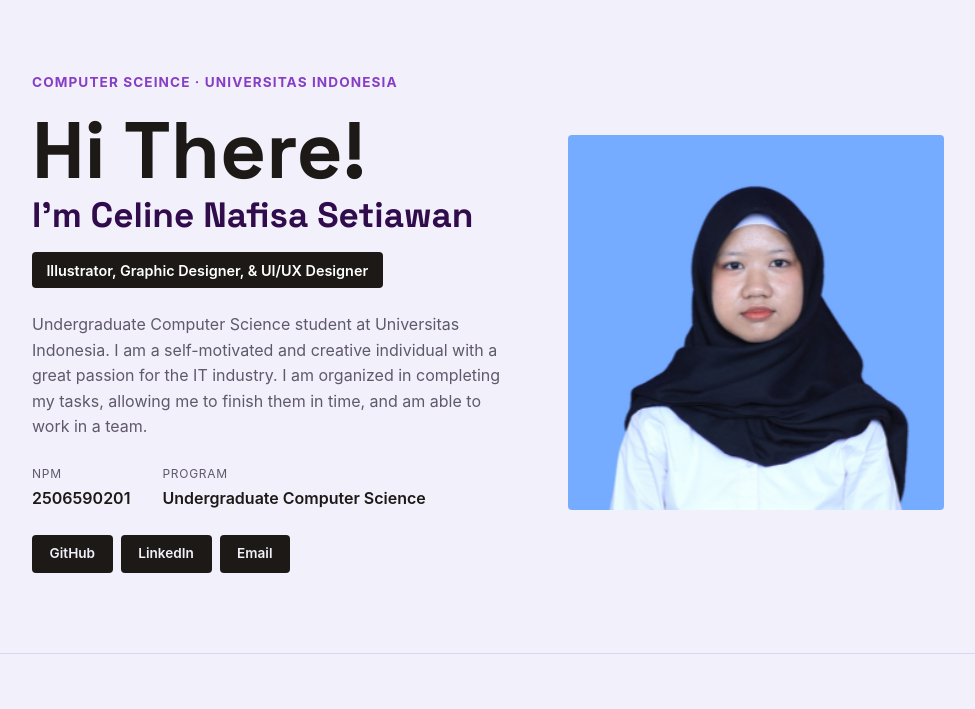
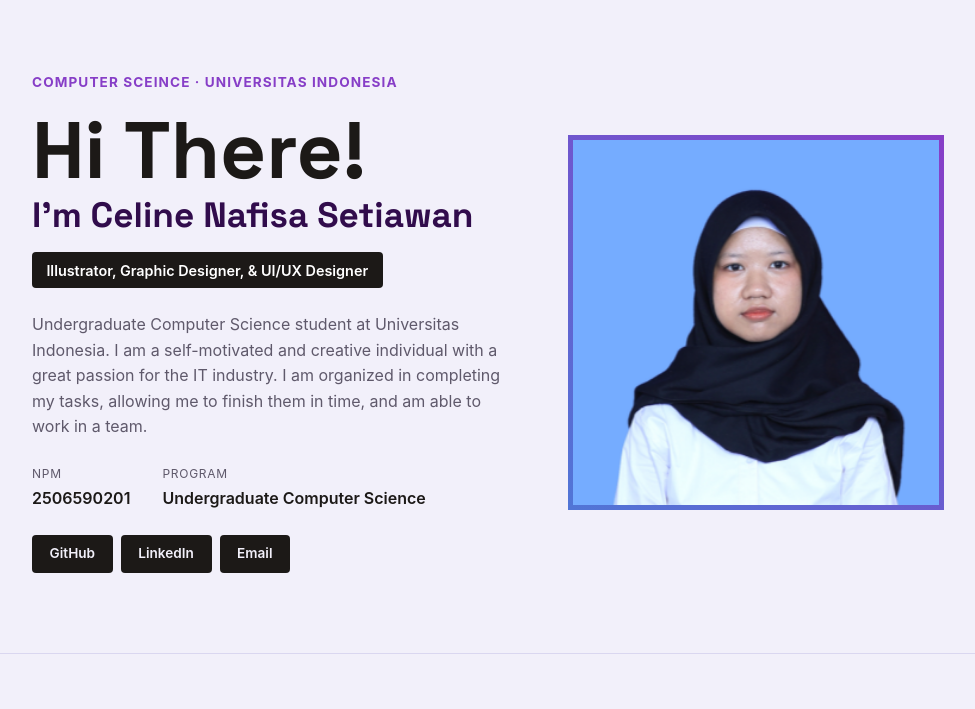
Before and after one commit to celinenn/myportfolio, a Django app: page / in a window 1280 px wide. Shown: the part 74-783 px from the top of the page, without its empty margins (152-1127 px from the left). Run offline with Django 5.2, Linux system fonts and the light colour scheme.

Commit message:
Fixed self picture border to be gradient

```diff
--- a/static/css/style.css
+++ b/static/css/style.css
@@ -203,7 +203,8 @@ h1, h2, h3, .brand, .nav-link, .section-title {
     aspect-ratio: 1 / 1;
     object-fit: cover;
     border-radius: var(--radius);
-    border: 5px solid var(--blue-gradient);
+    border: 5px solid transparent;
+    border-image: var(--blue-gradient) 1;
 }
 
 
```
